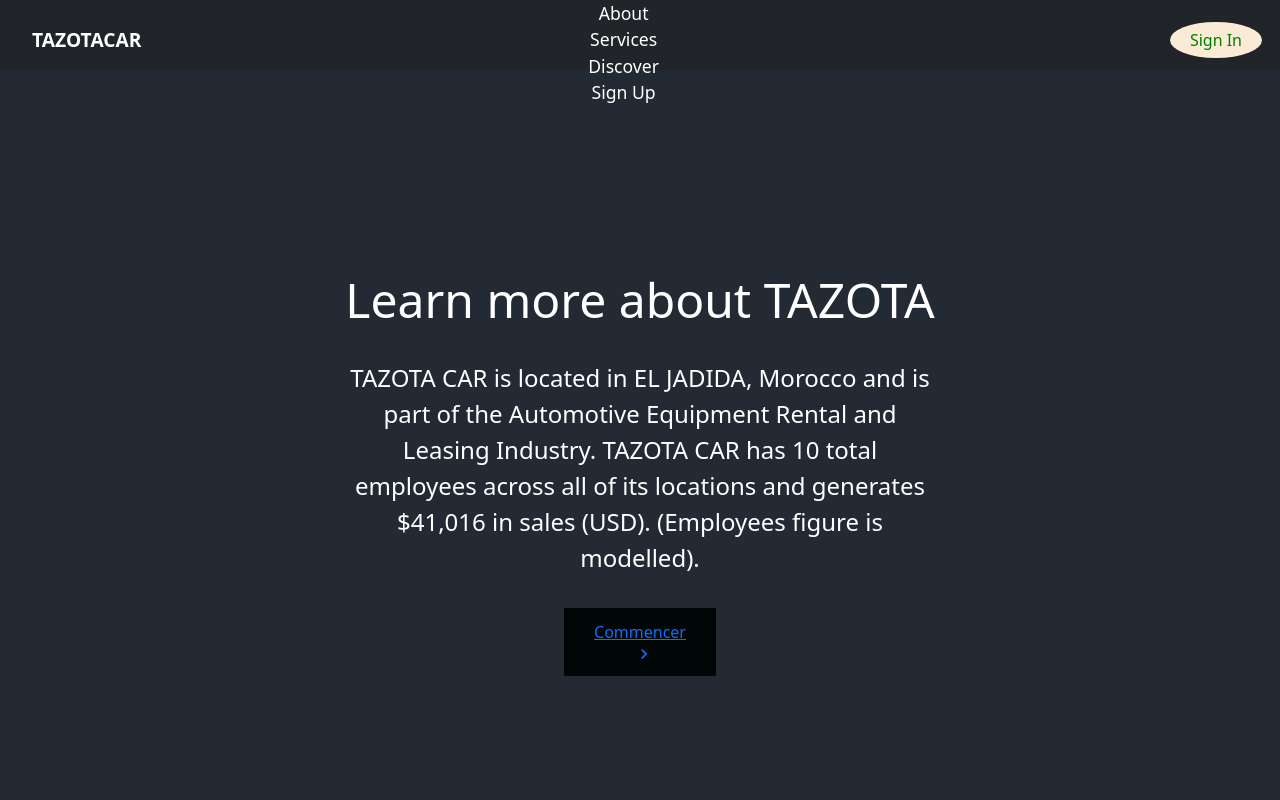
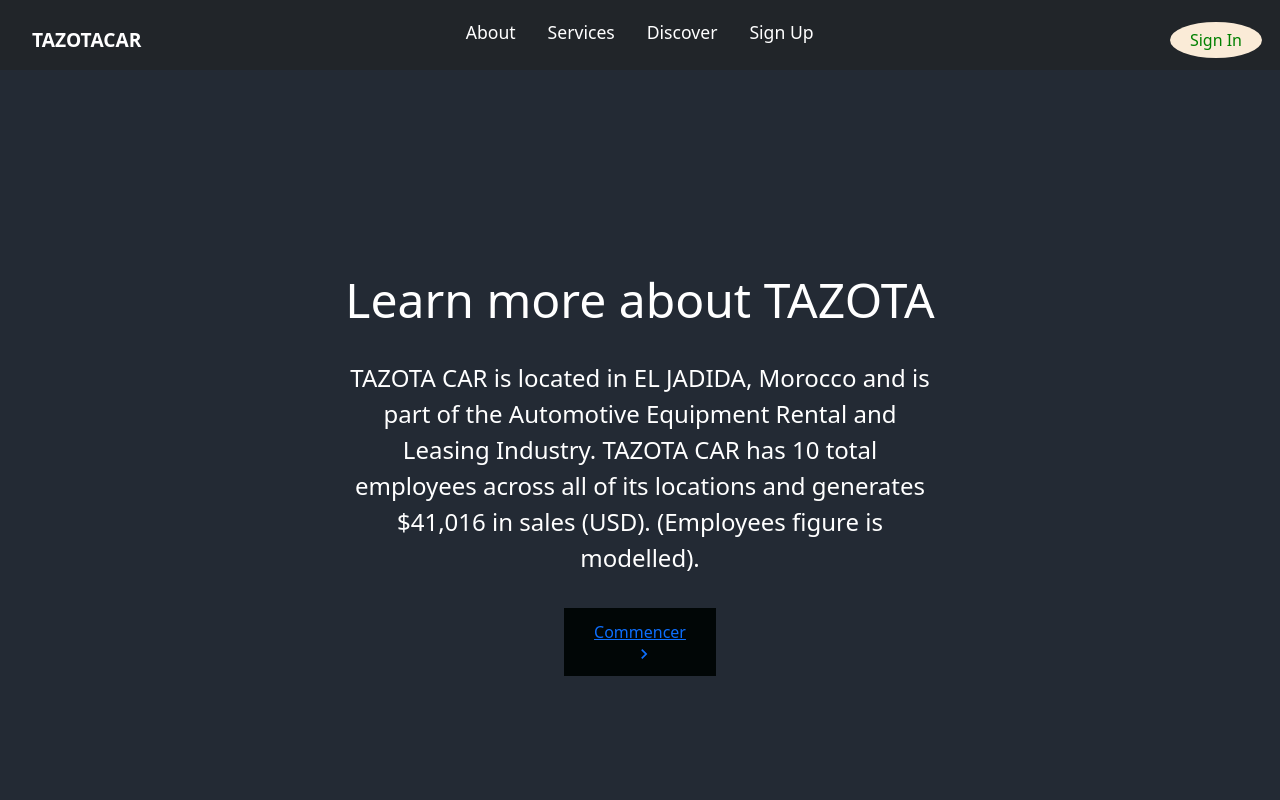
Before and after one commit to ibkhalili/RentalCar, a React (Create React App) app: page / in a window 1280 px wide. Shown: the top 800 px of the page. Built offline with nearby package versions, Linux system fonts and the light colour scheme.

Commit message:
:hammer: what the fuck

```diff
--- a/src/components/Navbar/index.js
+++ b/src/components/Navbar/index.js
@@ -29,7 +29,7 @@
           <MobileIcon onClick={toggle}>
             <FaBars />
           </MobileIcon>
-          <NavMenu className="navbar-nav mr-auto">
+          <NavMenu classeName="navbar-nav mr-auto">
             <NavItems>
               <NavLinks to="about">About</NavLinks>
             </NavItems>
```
